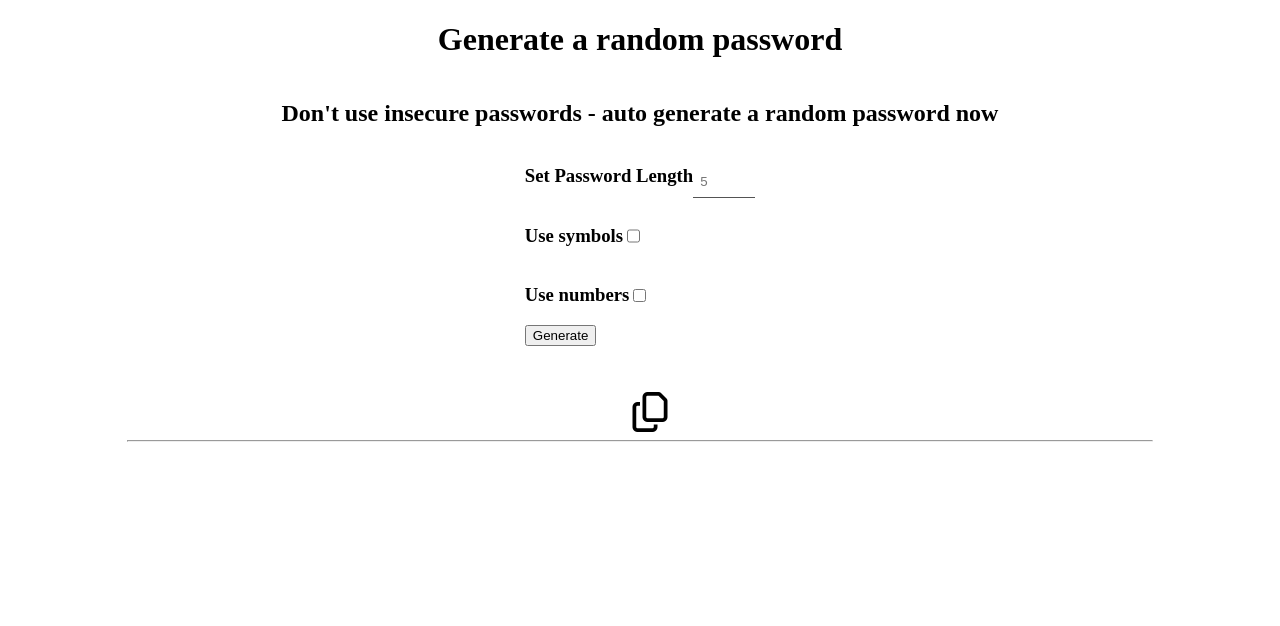
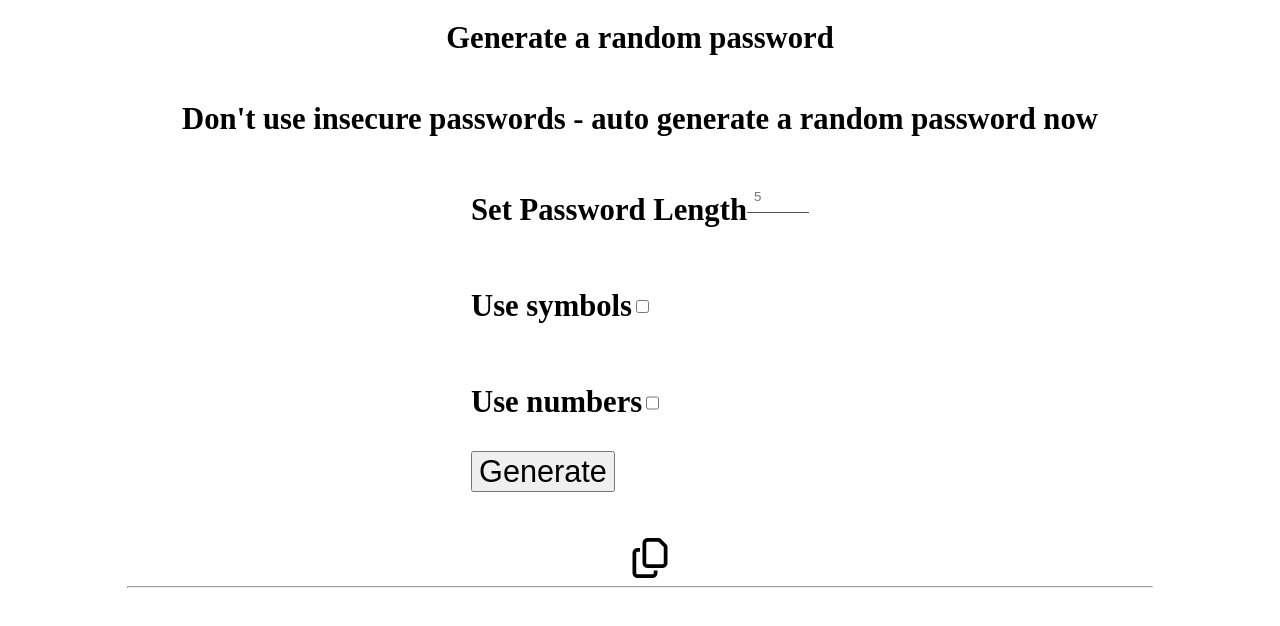
Before and after one commit to monsterreh2b/password-generator, a website built with Vite: page index.html in a window 1280 px wide. Built offline with nearby package versions, Linux system fonts and the light colour scheme.

Commit message:
bigger font

```diff
--- a/index.css
+++ b/index.css
@@ -39,3 +39,7 @@ input#length {
 button.btn {
     margin-bottom: 30px;
 }
+
+.bigFont {
+    font-size: 23pt;
+}
--- a/index.html
+++ b/index.html
@@ -6,10 +6,10 @@
     </head>
 <body>
     <div class="griddy-center">
-        <h1>Generate a random password</h1>
-        <h2>Don't use insecure passwords - auto generate a random password now</h2>
+        <h1 class="bigFont">Generate a random password</h1>
+        <h2 class="bigFont">Don't use insecure passwords - auto generate a random password now</h2>
         <form class="password-form">
-            <div class="flexy"><h3>Set Password Length</h3><input type="number" name="amount" placeholder="5" min="8" max="20" id="length"></div><div class="flexy"><label for="symbols"><h3>Use symbols</h3></label><input type="checkbox" id="symbols" name="symbols" value="Bike"></div><div class="flexy"><label for="numbers"><h3>Use numbers</h3></label><input type="checkbox" id="numbers" name="numbers" value="Bike"></div><button type="submit" class="btn">Generate</button>
+            <div class="flexy"><h3 class="bigFont">Set Password Length</h3><input type="number" name="amount" placeholder="5" min="8" max="20" id="length"></div><div class="flexy"><label for="symbols"><h3 class="bigFont">Use symbols</h3></label><input type="checkbox" id="symbols" name="symbols" value="Bike"></div><div class="flexy"><label for="numbers"><h3 class="bigFont">Use numbers</h3></label><input type="checkbox" id="numbers" name="numbers" value="Bike"></div><button type="submit" class="btn bigFont">Generate</button>
         </form><div class="flexy"><div id="displayPassword"></div><i class="fa-regular fa-copy" id="copyBtn" style="font-size:30pt;margin-left:20px;"></i></div><hr>
     </div>
     <script src="index.js"></script>
@@ -24,5 +24,6 @@
 
 
 
+
 </body>
 </html>
```
